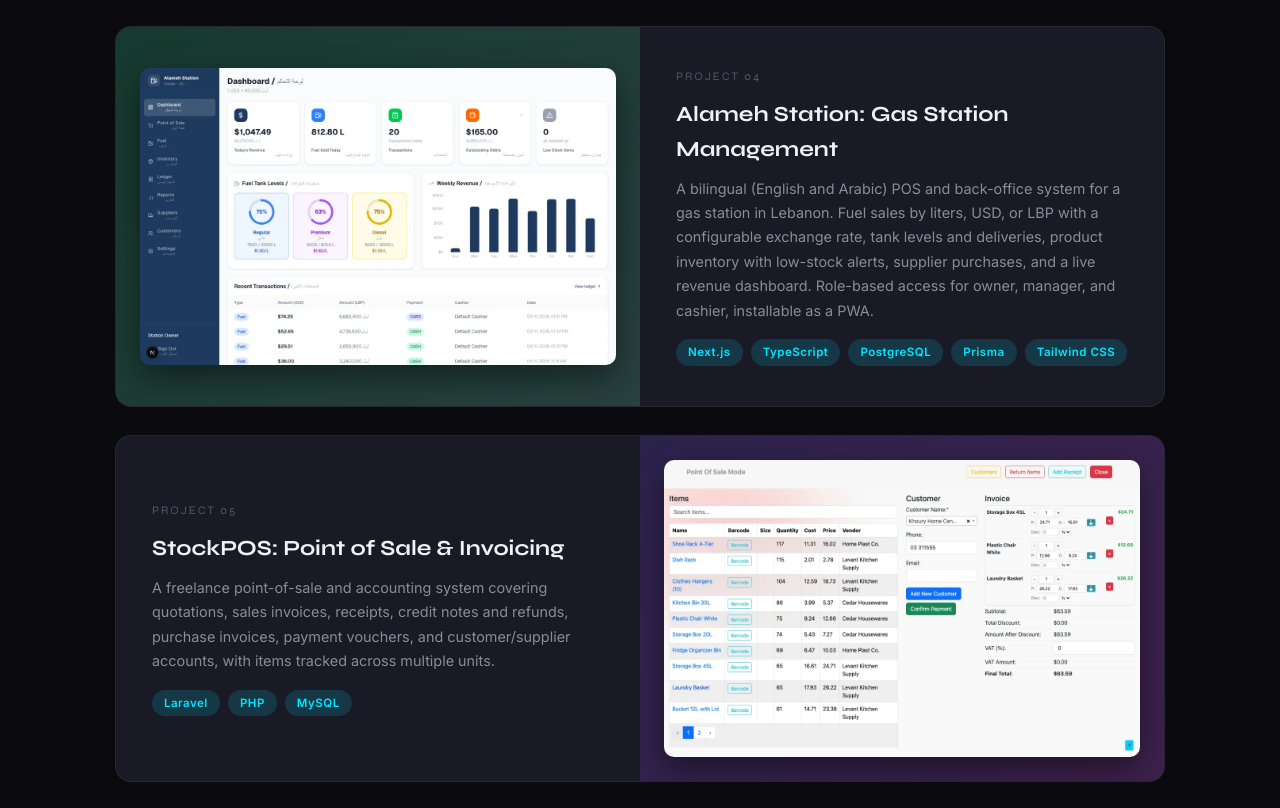
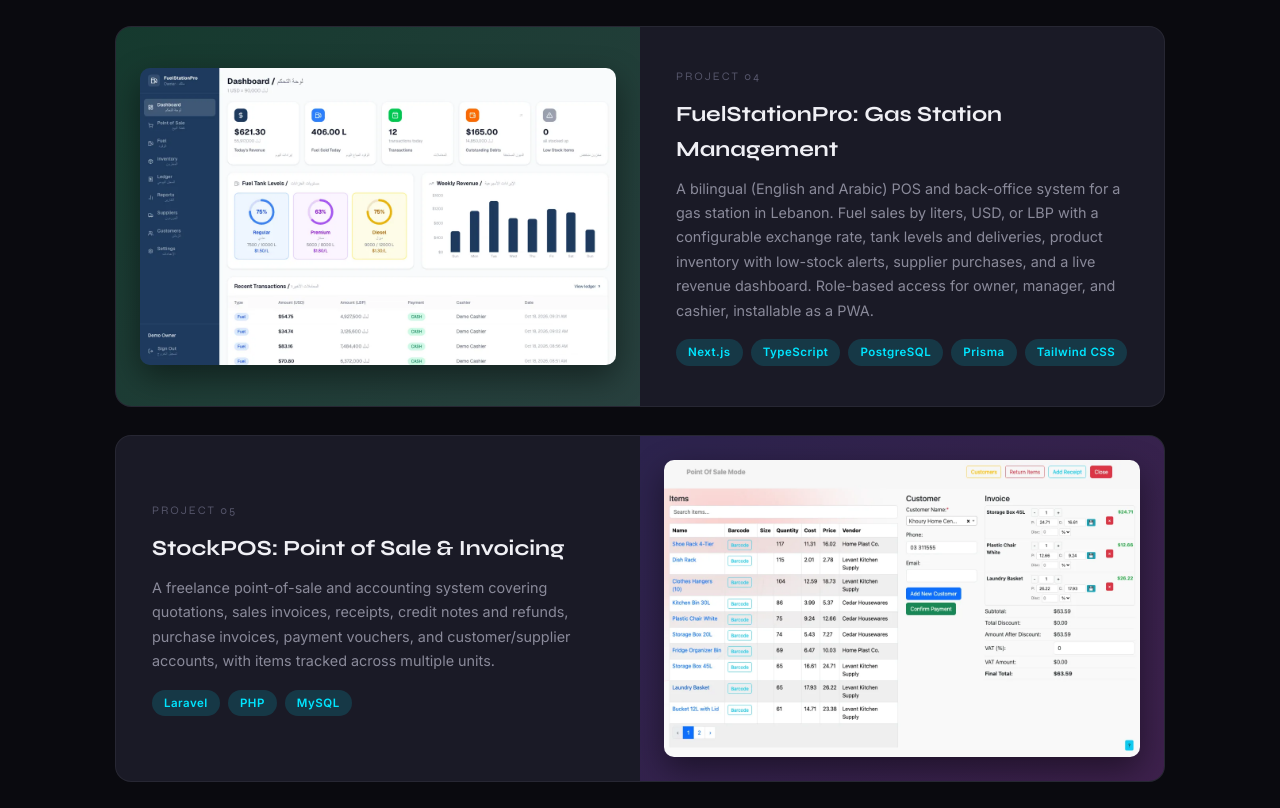
Before and after one commit to Naja-crtl/Portfolio, a plain HTML site: page index.html in a window 1280 px wide. Shown: the part 4573-5381 px from the top of the page. Drawn offline with Linux system fonts and the light colour scheme.

Commit message:
Rename the gas station card to FuelStationPro with a new demo screenshot

```diff
--- a/index.html
+++ b/index.html
@@ -186,10 +186,10 @@
     </div>
 
     <div class="project-card reveal">
-      <div class="project-visual pv-4"><div class="bg-grad"></div><img src="images/alameh-station.webp" alt="Alameh Station dashboard" loading="lazy" /></div>
+      <div class="project-visual pv-4"><div class="bg-grad"></div><img src="images/fuelstationpro.webp" alt="FuelStationPro dashboard" loading="lazy" /></div>
       <div class="project-info">
         <div class="project-num">PROJECT 04</div>
-        <h3>Alameh Station: Gas Station Management</h3>
+        <h3>FuelStationPro: Gas Station Management</h3>
         <p>A bilingual (English and Arabic) POS and back-office system for a gas station in Lebanon. Fuel sales by liters, USD, or LBP with a configurable exchange rate, tank levels and deliveries, product inventory with low-stock alerts, supplier purchases, and a live revenue dashboard. Role-based access for owner, manager, and cashier, installable as a PWA.</p>
         <div class="project-tags"><span class="tag">Next.js</span><span class="tag">TypeScript</span><span class="tag">PostgreSQL</span><span class="tag">Prisma</span><span class="tag">Tailwind CSS</span></div>
       </div>
```
Also changed, not shown: images/alameh-station.webp (deleted), images/fuelstationpro.webp (added).
